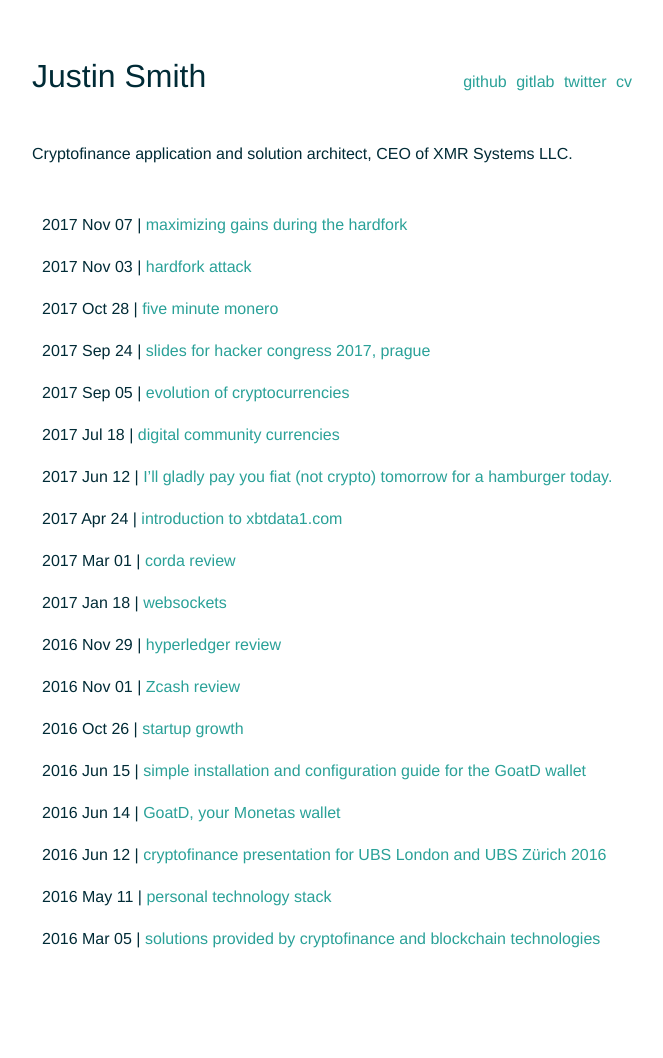
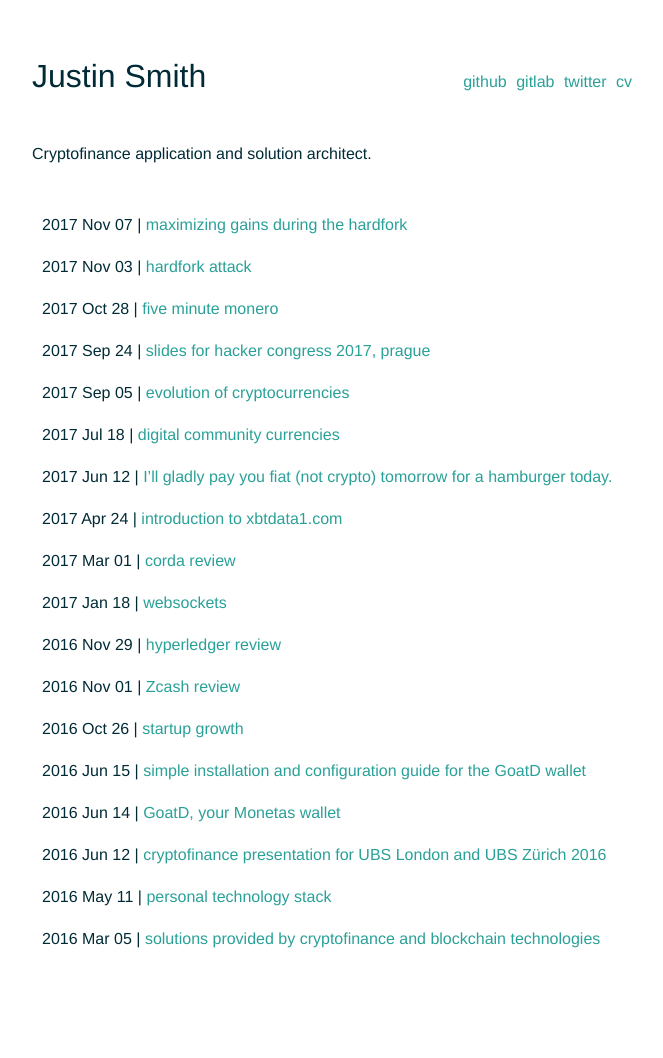
Before and after one commit to rusticbison/website, a Jekyll site: the page built from index.html, in a window 1280 px wide. Shown: the whole page, without its empty margins (308-971 px from the left). Built offline with Jekyll 4.4.1, drawn with Linux system fonts in a browser that asks for light colours.

Commit message:
update cv

```diff
--- a/index.html
+++ b/index.html
@@ -5,7 +5,7 @@ layout: default
 {% include header.html %}
 
 <div class="portfolio">
-	<p>Cryptofinance application and solution architect, CEO of XMR Systems LLC.</p>
+	<p>Cryptofinance application and solution architect.</p>
 </div>
 
 <!--
```
Also changed, not shown: 1 other file.
